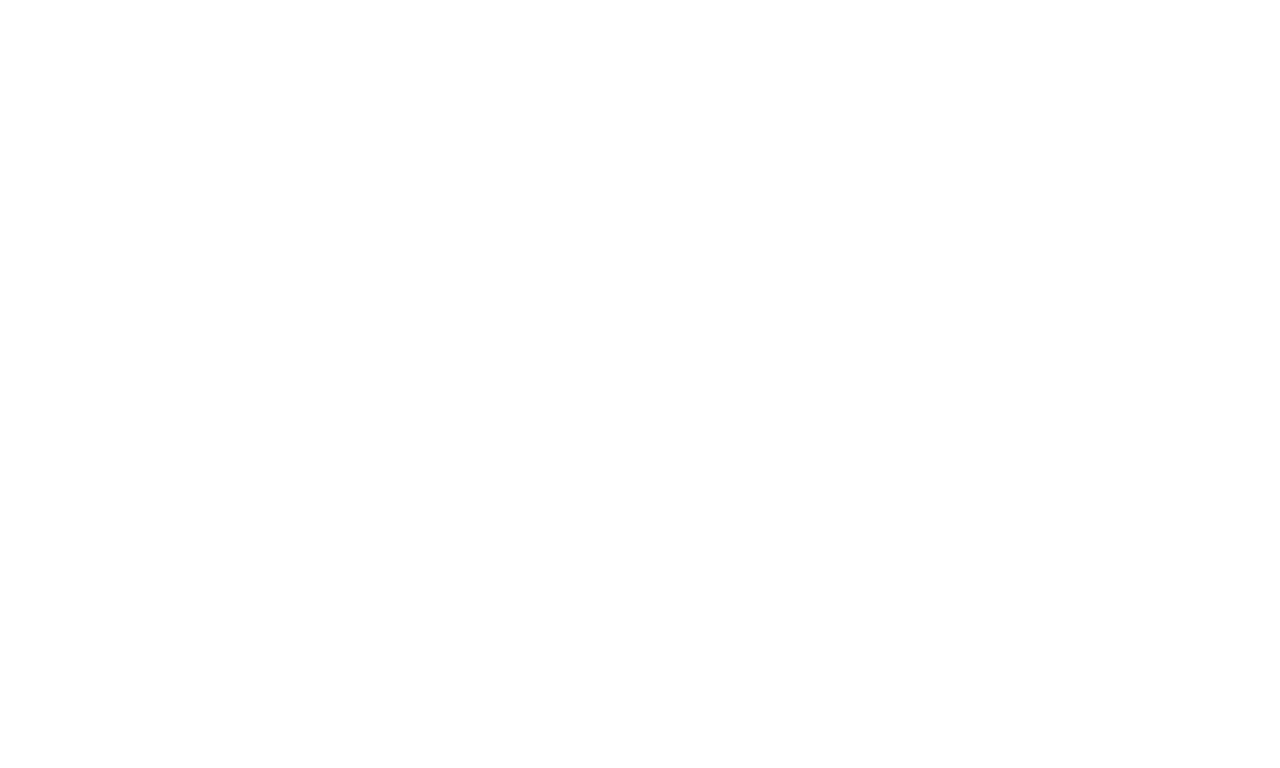
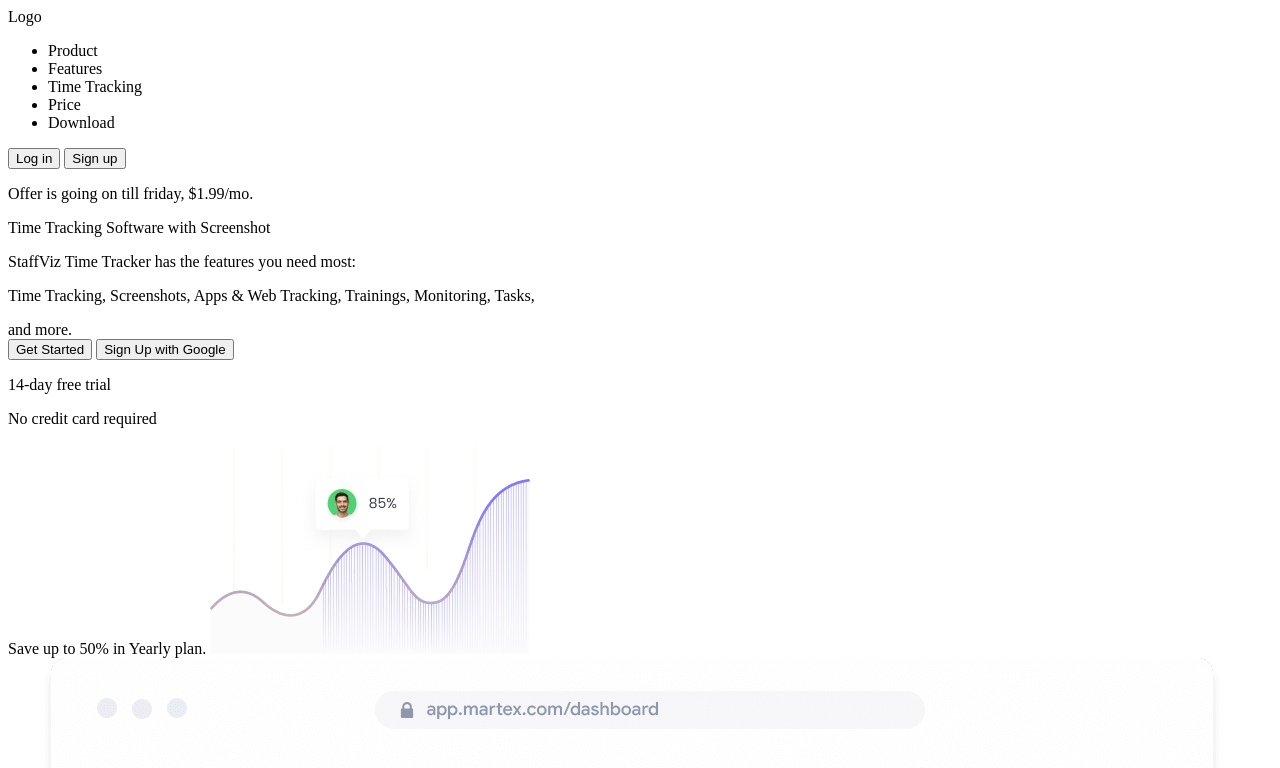
Before and after one commit to JagnaJ/taskD, a plain HTML site: page index.html in a window 1280 px wide. Shown: the top 768 px of the page. Drawn offline with Linux system fonts and the light colour scheme.

Commit message:
added html on first page and BEM classes

```diff
--- a/index.html
+++ b/index.html
@@ -1,12 +1,54 @@
 <!DOCTYPE html>
 <html lang="en">
-<head>
-    <meta charset="UTF-8">
-    <meta name="viewport" content="width=device-width, initial-scale=1.0">
+  <head>
+    <meta charset="UTF-8" />
+    <meta name="viewport" content="width=device-width, initial-scale=1.0" />
     <title>Document</title>
-    <link rel="stylesheet" href="css/main.css">
-</head>
-<body>
-
-</body>
+    <link rel="stylesheet" href="css/main.css" />
+    <link rel="preconnect" href="https://fonts.googleapis.com" />
+    <link rel="preconnect" href="https://fonts.gstatic.com" crossorigin />
+    <link
+      href="https://fonts.googleapis.com/css2?family=Inter:wght@100..900&family=Roboto:wght@400;500&family=Source+Sans+3:ital,wght@0,200..900;1,200..900&display=swap"
+      rel="stylesheet"
+    />
+  </head>
+  <body>
+    <header>
+        <span>Logo</span>
+        <ul class="header__nav">
+            <li>Product</li>
+            <li>Features</li>
+            <li>Time Tracking</li>
+            <li>Price</li>
+            <li>Download</li>
+        </ul>
+        <div class="header__buttons">
+            <button class="btn-login">Log in</button>
+            <button class="btn-signup">Sign up</button>
+        </div>
+    </header>
+    <main>
+        <div class="main__intro">
+            <p>Offer is going on till friday, $1.99/mo.</p>
+            <p>Time Tracking Software with Screenshot</p>
+            <p>StaffViz Time Tracker has the <span>features</span> you need most:</p>
+            <p>Time Tracking, Screenshots, Apps & Web Tracking, Trainings, Monitoring, Tasks,</p>
+            <span>and more.</span>
+            <div class="main__intro-buttons">
+                <button>Get Started</button>
+                <button>Sign Up with Google</button>
+            </div>
+            <div class="additional-info">
+                <p>14-day free trial</p>
+                <p>No credit card required</p>
+            </div>
+        </div>
+        <div class="main__intro-photo">
+            <span>Save up to 50% in Yearly plan.</span>
+            <img src="img/man-in-diagram85%.png" alt="man in diagram, 85%">
+            <img src="img/diagram-first-page.png" alt="main diagram with video">
+        </div>
+    </main>
+    <footer></footer>
+  </body>
 </html>
```
